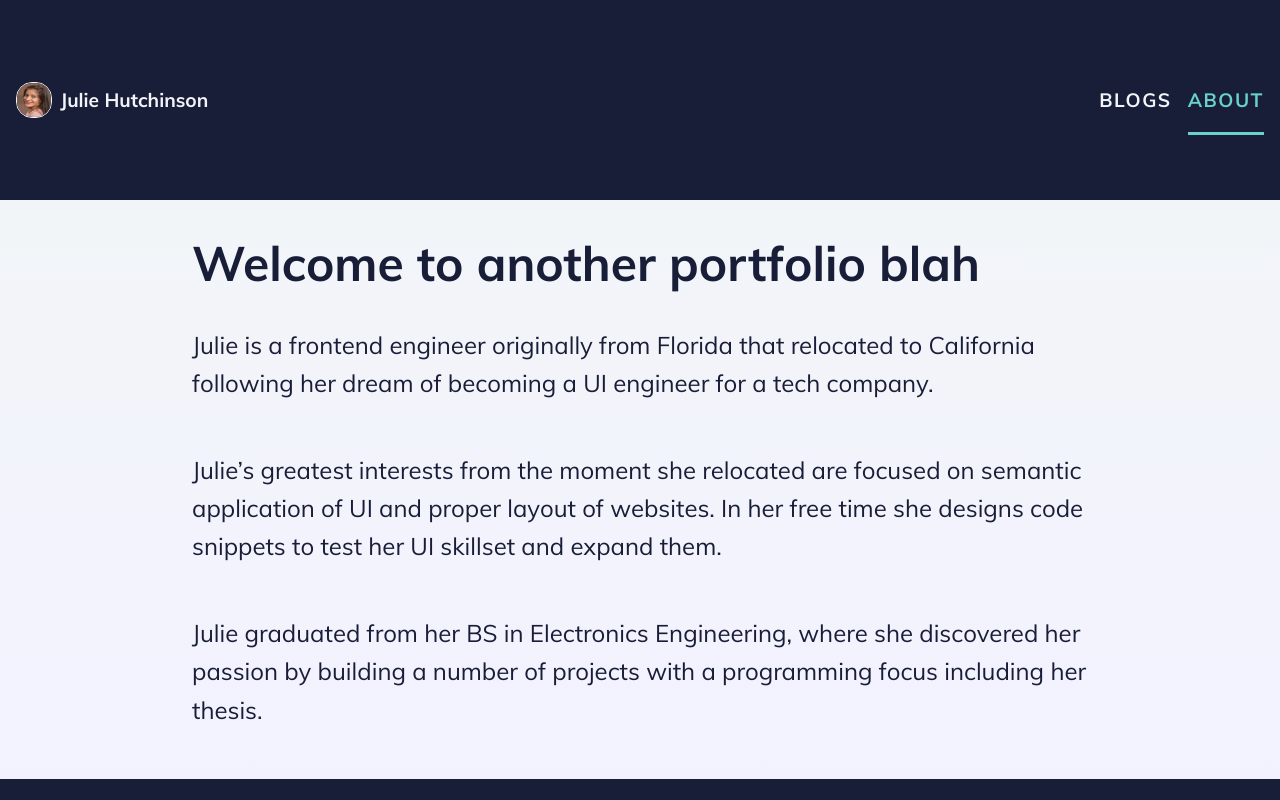
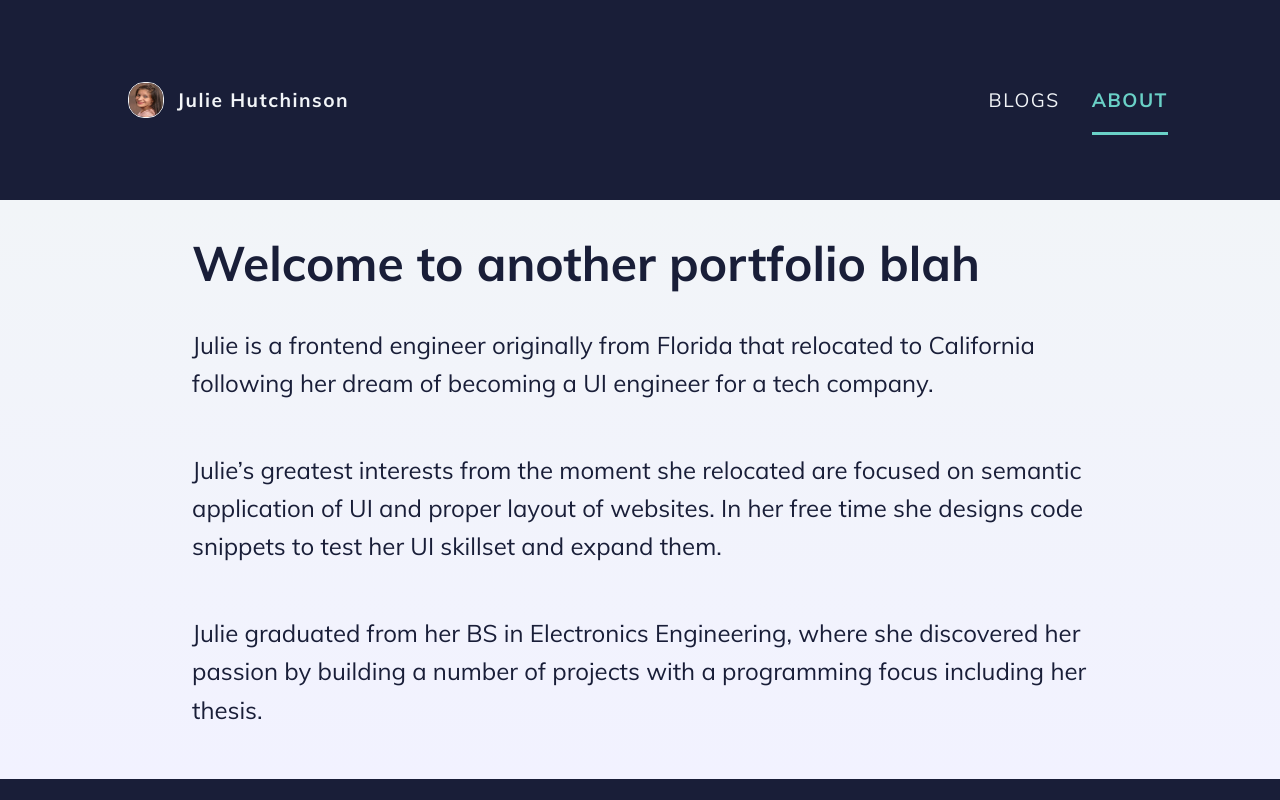
Before and after one commit to juliehutchinson001/juliehutchinson001.github.io, a React (Create React App) app: page /about in a window 1280 px wide. Shown: the top 800 px of the page. Built offline with nearby package versions, Linux system fonts and the light colour scheme.

Commit message:
[style] add more responsiveness to header component

```diff
--- a/src/components/header.js
+++ b/src/components/header.js
@@ -46,7 +46,7 @@
           </NavLink>
         </li>
         <li
-          className="navigation__list--links"
+          className="navigation__list--links about"
           data-test-navigation-about-link-wrapper
         >
           <NavLink
--- a/src/styles/css/main.css
+++ b/src/styles/css/main.css
@@ -20,8 +20,7 @@
   margin: 0;
   padding: 0;
   list-style: none;
-  margin-right: auto;
-  margin-left: 1rem; }
+  margin: 0 auto 0 1rem; }
 
 .navigation__link--home {
   color: #F2F5F8;
@@ -29,7 +28,8 @@
   display: flex;
   align-items: center;
   font-weight: 600;
-  text-decoration: none; }
+  text-decoration: none;
+  letter-spacing: 1.5px; }
 
 .navigation__image-link--home {
   background-color: #F2F5F8;
@@ -37,8 +37,7 @@
   width: 2.14rem;
   border: 1px solid #F2F5F8;
   border-radius: 1rem;
-  margin-right: 0.5rem;
-  letter-spacing: 1.5px; }
+  margin-right: 0.5rem; }
 
 .navigation__list--links {
   list-style: none;
@@ -60,10 +59,34 @@
   border-bottom: solid #6AD1C7;
   padding-bottom: 20px; }
 
+@media screen and (min-width: 450px) {
+  .navigation__top {
+    font-size: 0.9rem; }
+
+  .navigation__image-link--home {
+    margin-right: 0.8rem; }
+
+  .navigation__list--links {
+    margin-right: 1.2rem; }
+
+  .navigation__link {
+    font-weight: 400; }
+
+  .active-section {
+    font-weight: 800; } }
 @media screen and (min-width: 768px) {
   .navigation__top {
     font-size: 1.2rem;
-    font-weight: 500; } }
+    font-weight: 400; }
+
+  .navigation__image-link--home {
+    margin-left: 7rem; }
+
+  .navigation__list--links {
+    margin-right: 2rem; }
+
+  .about {
+    margin-right: 7rem; } }
 html {
   min-height: 100vh;
   min-width: 100vw; }
@@ -242,6 +265,10 @@
   list-style: none; }
 
 @media screen and (min-width: 768px) {
+  .terminal {
+    max-width: 190px;
+    margin-right: 60px; }
+
   .bio__main-container {
     font-size: 1.5rem; }
 
--- a/src/styles/scss/components/_header.scss
+++ b/src/styles/scss/components/_header.scss
@@ -17,8 +17,7 @@
 
 .navigation__list--home-links {
   @include reset-list;
-  margin-right: auto;
-  margin-left: 1rem;
+  margin: 0 auto 0 1rem;
 }
 
 .navigation__link--home {
@@ -29,9 +28,9 @@
   display: flex;
   align-items: center;
 
-  // font-size: 1rem;
   font-weight: 600;
   text-decoration: none;
+  letter-spacing: 1.5px;
 }
 
 .navigation__image-link--home {
@@ -44,7 +43,6 @@
   border-radius: 1rem;
 
   margin-right: 0.5rem;
-  letter-spacing: 1.5px;
 }
 
 .navigation__list--links {
@@ -73,10 +71,45 @@
   padding-bottom: 20px;
 }
 
+@media screen and (min-width: 450px) {
+  .navigation__top {
+    font-size: 0.9rem;
+  }
+
+  .navigation__image-link--home {
+    margin-right: 0.8rem;
+  }
+
+  .navigation__list--links {
+    margin-right: 1.2rem;
+  }
+
+  .navigation__link {
+    font-weight: 400;
+  }
+
+  .active-section {
+    font-weight: 800;
+  }
+
+}
+
 @media screen and (min-width: 768px) {
   .navigation__top {
     font-size: 1.2rem;
-    font-weight: 500;
+    font-weight: 400;
+  }
+
+  .navigation__image-link--home {
+    margin-left: 7rem;
+  }
+
+  .navigation__list--links {
+    margin-right: 2rem;
+  }
+
+  .about {
+    margin-right: 7rem;
   }
 
 }
```
Also changed, not shown: 2 other files (tests, documents, lock files or other folders).
